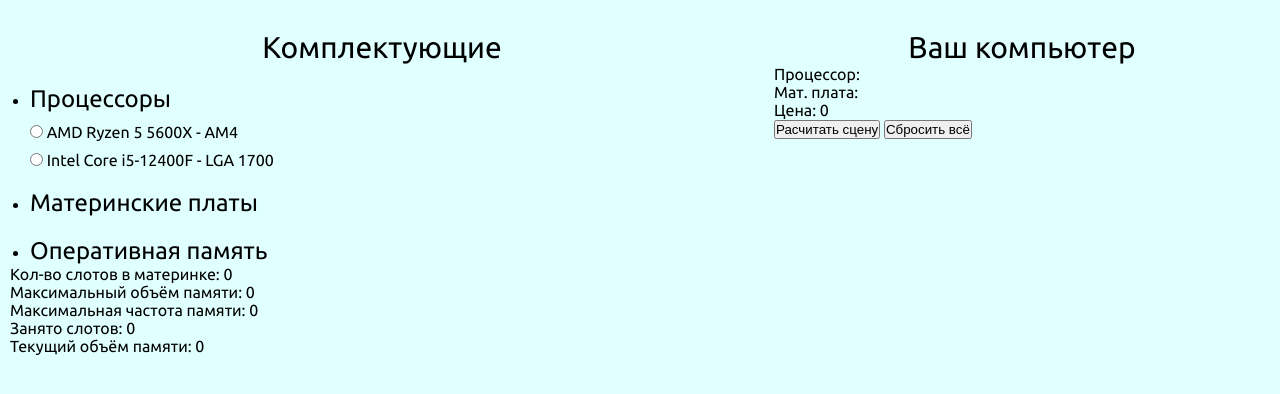
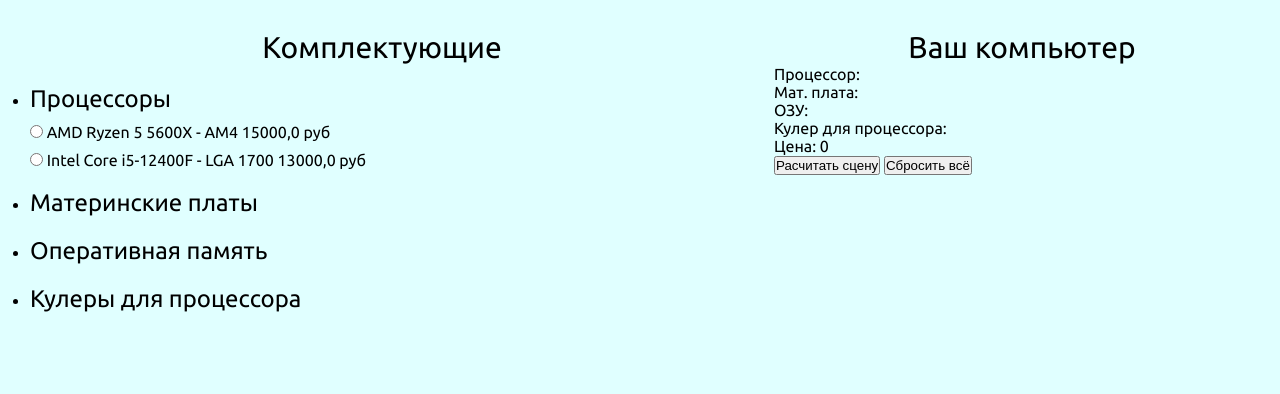
Before and after one commit to brashovyan/Artemida_electronics, a Django app: page / in a window 1280 px wide. Shown: the part 82-476 px from the top of the page. Run offline with Django 4.2, Linux system fonts and the light colour scheme; data comes from the database, SQL or seed files in the repository; both versions use the stored data as it was after the commit.

Commit message:
доделал всё озу и кулеры

```diff
--- a/artemida_electronics/mainapp/admin.py
+++ b/artemida_electronics/mainapp/admin.py
@@ -1,7 +1,8 @@
 from django.contrib import admin
-from .models import Processor, Motherboard, RAM
+from .models import Processor, Motherboard, RAM, Cooler
 
 admin.site.register(Processor)
 admin.site.register(Motherboard)
 admin.site.register(RAM)
+admin.site.register(Cooler)
 # Register your models here.
--- a/artemida_electronics/mainapp/views.py
+++ b/artemida_electronics/mainapp/views.py
@@ -1,4 +1,4 @@
-from .models import Processor, Motherboard, RAM
+from .models import Processor, Motherboard, RAM, Cooler
 import os
 from django.shortcuts import render
 from django.http import HttpResponse, HttpResponseRedirect
@@ -13,7 +13,8 @@
     processors = Processor.objects.all()
     motherboards = Motherboard.objects.all()
     rams = RAM.objects.all()
-    return render(request, 'mainapp/index.html', {'processors': processors, 'motherboards': motherboards, 'rams': rams})
+    coolers = Cooler.objects.all()
+    return render(request, 'mainapp/index.html', {'processors': processors, 'motherboards': motherboards, 'rams': rams, 'coolers':coolers})
 
 
 @receiver(post_delete, sender=Processor) # админ удалил процессор
--- a/artemida_electronics/static/js/vue_script.js
+++ b/artemida_electronics/static/js/vue_script.js
@@ -14,11 +14,13 @@
       m_frequency: 0, // допустимая частота ОЗУ
       max_memory_proc: 0, // максимальный объём памяти для проца
       m_frequency_proc: 0, // допустимая частота ОЗУ для проца
+      tdp: 0,
+      ram: [],
+      cooler: "",
 
       //product: document.querySelectorAll(".product"),
       //cost: document.querySelector(".result__cost"),
       //all: document.querySelector(".result__all"),
-
     },
 
     methods: {
@@ -38,6 +40,7 @@
                     this.processor = str[0];
                     this.max_memory_proc = parseFloat(str[6]);
                     this.m_frequency_proc = parseFloat(str[4]);
+                    this.tdp = Number(str[7]);
                 }
                 else // иначе я всё сбрасываю кроме процессора
                 {
@@ -47,8 +50,9 @@
                     this.m_slots = 0;
                     this.slots = 0;
                     this.size_memory = 0;
+                    this.ram = [];
+                    this.cooler = "";
                 }
-
             }
 
             this.price();
@@ -86,11 +90,12 @@
                         this.m_frequency = this.m_frequency_proc;
                     }
                 }
-                else if(pr.children[0].name != 'motherboard' && pr.children[0].name != 'processor') // иначе сбрасываю всё кроме проца и матери
+                else if(pr.children[0].name != 'motherboard' && pr.children[0].name != 'processor' && pr.children[0].name != 'cooler') // иначе сбрасываю всё кроме проца и матери
                 {
                     pr.children[0].checked = false;
                     this.slots = 0;
                     this.size_memory = 0;
+                    this.ram = [];
                     if(pr.children[0].name == 'RAM')
                     {
                         pr.children[1].style.display = "none";
@@ -181,7 +186,6 @@
 
                         if(Number(this.slots) > this.m_slots) // если мы превысили кол-во слотов
                         {
-                            console.log("Слоты");
                             pr.children[1].children[0].children[1].value = Number(pr.children[1].children[0].children[1].value) - Number(1);  //
                             // по хорошему можно просто минус 1, но я могу инпут зажать и ввести например сто
                             // можно инпуту указать возможный максимум, но пока не могу этого сделать
@@ -191,7 +195,6 @@
 
                         if(parseFloat(this.max_memory) < parseFloat(this.size_memory)) // если мы превысили допустимый объём памяти
                         {
-                            console.log("Объём");
                             pr.children[1].children[0].children[1].value = Number(pr.children[1].children[0].children[1].value) - Number(1);
                             this.slots = parseFloat(this.slots) - Number(1);
                             this.size_memory = this.size_memory - parseFloat(str[1]);
@@ -209,6 +212,26 @@
             this.price();
         },
 
+        select_cooler(title, id)
+        {
+            title = title.substr(0, title.length - id.length); // убираем айдишник с названия (он нужен для уникальности, ибо сущности разные, айди повторяются)
+            product = document.querySelectorAll(".product"); // обновляем список продуктов, который сейчас видит пользователь
+            for(let pr of product) // для всех продуктов
+            {
+                let str = pr.children[0].value.split('%%') //берем название (оно есть у всех и оно всегда первое)
+                if(pr.children[0].checked == true && pr.children[0].name == 'cooler' && title == str[0]) // если кнопка выбрана и это то, что я нажал
+                {
+                    this.cooler = str[0];
+                }
+                else // иначе я всё сбрасываю кроме процессора
+                {
+
+                }
+            }
+
+            this.price();
+        },
+
 
 
         price() // расчёт цены
@@ -216,6 +239,7 @@
             //console.log("Меня вызвали");
             product = document.querySelectorAll(".product"); // обновляем список продуктов, который сейчас видит пользователь
             this.sum = 0;
+            this.ram = [];
             for(let pr of product)
             {
                 if(pr.children[0].checked) // ищем все "галочки"
@@ -235,12 +259,23 @@
                     else if(pr.children[0].name == 'RAM') // если это оперативка
                     {
                         this.sum = this.sum + (parseFloat(str[str.length - 1])*parseFloat(pr.children[1].children[0].children[1].value)); // тут цену умножаем на кол-во
+                        if(pr.children[1].children[0].children[1].value > 0)
+                        {
+                            this.ram.push(str[0] + ' - ' + pr.children[1].children[0].children[1].value + 'шт');
+                        }
+
+                    }
+                    else if(pr.children[0].name == 'cooler')
+                    {
+                        this.sum = this.sum + parseFloat(str[str.length - 1]);
+                        this.cooler = str[0];
                     }
                 }
             }
             document.querySelector(".result__price").textContent = this.sum;
             document.querySelector(".result__processor").textContent = this.processor;
             document.querySelector(".result__motherboard").textContent = this.motherboard;
+            document.querySelector(".result__cooler").textContent = this.cooler;
         },
 
         clear() // отчистка. Все сбрасывается, как будто мы перезагрузили страницу
@@ -262,9 +297,13 @@
             this.m_frequency = 0;
             this.max_memory_proc = 0;
             this.m_frequency_proc = 0;
+            this.ram = [];
+            this.tdp = 0;
+            this.cooler = "";
             document.querySelector(".result__price").textContent = this.sum;
             document.querySelector(".result__processor").textContent = this.processor;
             document.querySelector(".result__motherboard").textContent = this.motherboard;
+            document.querySelector(".result__cooler").textContent = this.cooler;
         },
     }
   })
--- a/artemida_electronics/templates/mainapp/index.html
+++ b/artemida_electronics/templates/mainapp/index.html
@@ -35,9 +35,8 @@
                 <ul class="main__ul"><li><p class="main__product__logo">Процессоры</p></li></ul>
                     {% for processor in processors %}
                         <div class="product">
-                            <!-- для корректной работы радио name у группы товаров должен быть одинаковый (проказы vue)-->
-                            <input type="radio" name="processor" value="{{processor.title}}%%{{processor.socket}}%%{{processor.cores}}%%{{processor.frequency}}%%{{processor.m_frequency}}%%{{processor.type_memory}}%%{{processor.max_memory}}%%{{processor.price}}"  @change="select_processor('{{processor.title}}{{processor.id}}', '{{processor.id}}')">
-                            <a class="main__img__href" onclick="showImg('{{processor.title}}{{processor.id}}')">{{processor.title}} - {{processor.socket}}</a>
+                            <input type="radio" name="processor" value="{{processor.title}}%%{{processor.socket}}%%{{processor.cores}}%%{{processor.frequency}}%%{{processor.m_frequency}}%%{{processor.type_memory}}%%{{processor.max_memory}}%%{{processor.tdp}}%%{{processor.price}}"  @change="select_processor('{{processor.title}}{{processor.id}}', '{{processor.id}}')">
+                            <a class="main__img__href" onclick="showImg('{{processor.title}}{{processor.id}}')">{{processor.title}} - {{processor.socket}} {{processor.price}} руб</a>
                             <div class="main__img" id="{{processor.title}}{{processor.id}}">
                                 <div class="img__div">
                                     {% if processor.image.url != "" or processor.image.url != Null %}
@@ -55,11 +54,10 @@
 
                 <ul class="main__ul"><li><p class="main__product__logo">Материнские платы</p></li></ul>
                 {% for motherboard in motherboards %}
-                <!-- если сокет проца совпадает с сокетом материнки и т.д. -->
                     <template v-if="socket == '{{motherboard.socket}}'">
                         <div class="product">
                             <input name="motherboard" value="{{motherboard.title}}%%{{motherboard.socket}}%%{{motherboard.chipset}}%%{{motherboard.m_slots}}%%{{motherboard.m_frequency}}%%{{motherboard.max_memory}}%%{{motherboard.type_memory}}%%{{motherboard.price}}" type="radio" @change="select_motherboard('{{motherboard.title}}{{motherboard.id}}', '{{motherboard.id}}')">
-                            <a class="main__img__href" onclick="showImg('{{motherboard.title}}{{motherboard.id}}')">{{motherboard.title}} - {{motherboard.socket}}</a>
+                            <a class="main__img__href" onclick="showImg('{{motherboard.title}}{{motherboard.id}}')">{{motherboard.title}} - {{motherboard.socket}} {{motherboard.price}} руб</a>
                             <div class="main__img" id="{{motherboard.title}}{{motherboard.id}}">
                                 <div class="img__div">
                                    {% if motherboard.image.url != "" or motherboard.image.url != Null %}
@@ -77,12 +75,14 @@
 
 
                <ul class="main__ul"><li><p class="main__product__logo">Оперативная память</p></li></ul>
-                    <p>Кол-во слотов в материнке: [[m_slots]]</p>
-                    <p>Максимальный объём памяти: [[max_memory]]</p>
-                    <p>Максимальная частота памяти: [[m_frequency]]</p>
-                    <p>Занято слотов: [[slots]]</p>
-                    <p>Текущий объём памяти: [[ size_memory ]]</p>
-<!--                   <template v-for="n in Number(m_slots)"> &lt;!&ndash; В зависимости сколько слотов в материнке для ОЗУ &ndash;&gt;-->
+                    <template v-if="motherboard != ''">
+                        <p>Кол-во слотов в материнке: [[m_slots]]</p>
+                        <p>Максимальный объём памяти: [[max_memory]]</p>
+                        <p>Максимальная частота памяти: [[m_frequency]]</p>
+                        <p>Занято слотов: [[slots]]</p>
+                        <p>Текущий объём памяти: [[ size_memory ]]</p>
+                    </template>
+
                        {% for ram in rams %}
                            <template v-if="type_memory == '{{ram.type_memory}}' && parseFloat(m_frequency) >= '{{ram.m_frequency|floatformat}}'">
                                 <div class="product" style="display: flex; align-items: center; flex-wrap: wrap;">
@@ -91,13 +91,12 @@
                                     <div class="quantity">
                                         <div class="number">
                                             <button class="number-minus" type="button" @click="select_ram_minus('{{ram.title}}{{ram.id}}', '{{ram.id}}')">-</button>
-                                            <input type="number" min="0" value="0" step="1" readonly name="{{ram.title}}{{ram.id}}">
+                                            <input type="number" min="0" value="0" step="1" v-bind:max="m_slots" readonly name="{{ram.title}}{{ram.id}}">
                                             <button class="number-plus" type="button" @click="select_ram_plus('{{ram.title}}{{ram.id}}', '{{ram.id}}')">+</button>
                                         </div>
                                     </div>
 
-                                    <!-- <input class="quantity" type="number" name="{{ram.title}}{{ram.id}}" value="0" content="0" min="0" step="1" onkeypress="return false" @change="select_ram('{{ram.title}}{{ram.id}}', '{{ram.id}}')"> -->
-                                    <a class="main__img__href" onclick="showImg('{{ram.title}}{{ram.id}}')">{{ram.title}} - {{ram.m_frequency}}</a>
+                                    <a class="main__img__href" onclick="showImg('{{ram.title}}{{ram.id}}')">{{ram.title}} - {{ram.m_frequency}} {{ram.price}} руб</a>
                                     <div class="main__img" id="{{ram.title}}{{ram.id}}" style="width: 100%;">
                                         <div class="img__div">
                                             {% if ram.image.url != "" or ram.image.url != Null %}
@@ -111,9 +110,29 @@
                                 </div>
                            </template>
                        {% endfor %}
-<!--                  </template>-->
 
 
+
+
+                <ul class="main__ul"><li><p class="main__product__logo">Кулеры для процессора</p></li></ul>
+                {% for cooler in coolers %}
+                    <template v-if="parseFloat(tdp) <= '{{cooler.power|floatformat}}' && parseFloat(tdp) != 0">
+                        <div class="product">
+                            <input name="cooler" value="{{cooler.title}}%%{{cooler.power}}%%{{cooler.price}}" type="radio" @change="select_cooler('{{cooler.title}}{{cooler.id}}', '{{cooler.id}}')">
+                            <a class="main__img__href" onclick="showImg('{{cooler.title}}{{cooler.id}}')">{{cooler.title}} {{cooler.price}} руб</a>
+                            <div class="main__img" id="{{cooler.title}}{{cooler.id}}">
+                                <div class="img__div">
+                                {% if cooler.image.url != "" or cooler.image.url != Null %}
+                                        <a href="/123"> <img src="{{ cooler.image.url }}" width="100" height="100" alt="{{cooler.title}}"></a>
+                                    {% else %}
+                                        <a href="/123"> <img src="" width="100" height="100" alt="{{cooler.title}}"></a>
+                                    {% endif %}
+                                        <a href="/123" class="main__img__href__block">Подробнее (также тут можно разместить краткие хар-ки)</a>
+                                </div>
+                            </div>
+                        </div>
+                    </template>
+                {% endfor %}
 
             </div>
         </div>
@@ -126,6 +145,13 @@
 <!--                <template v-for="n in Number(m_slots)">-->
 <!--                    <p>ОЗУ Слот [[n]]: <span class="result__ram[[n]]"></span></p>-->
 <!--                </template>-->
+                <template v-if="ram == ''">
+                    <p>ОЗУ:</p>
+                </template>
+                <template v-for="r in ram">
+                    <p>ОЗУ: [[r]]</p>
+                </template>
+                <p>Кулер для процессора: <span class="result__cooler"></span></p>
                 <p>Цена: <span class="result__price">0</span></p>
             </div>
             <button @click="price">Расчитать сцену</button>
```
Also changed, not shown: artemida_electronics/mainapp/models.py (+15 -0 lines), artemida_electronics/db.sqlite3, artemida_electronics/mainapp/migrations/0003_cooler_processor_tdp.py (added).
